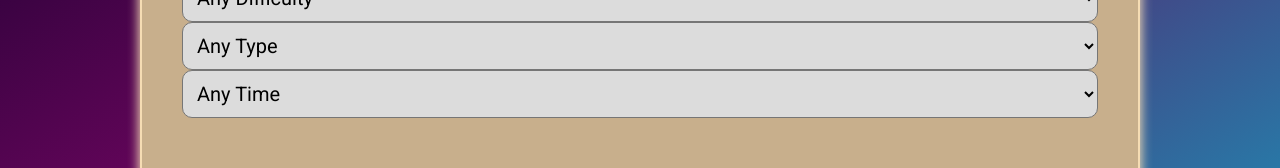
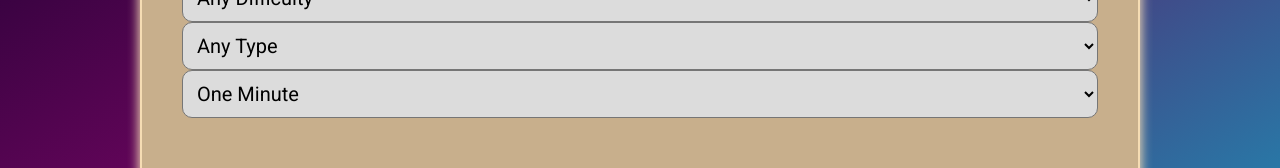
Before and after one commit to RKeyIT/React_01.24, a React (Vite) app: page / in a window 1280 px wide. Shown: the part 347-515 px from the top of the page. Built offline with nearby package versions, Linux system fonts and the light colour scheme; a web font is replaced by a local one.

Commit message:
feat: Timer resseting after any submit answer action

```diff
--- a/src/entities/CloseButton/CloseButton.tsx
+++ b/src/entities/CloseButton/CloseButton.tsx
@@ -21,11 +21,9 @@ export const CloseButton: FC<IProps> = ({ title = 'Go home' }) => {
     if (isModalVisible && path !== URLS.GAME) {
       setModalVisible(false)
     }
-  }, [path])
+  }, [isModalVisible, path])
 
   const onCloseButton = () => {
-    if(path === URLS.HOME) return
-
     if (path !== URLS.GAME) {
       return navigate(URLS.HOME)
     }
--- a/src/global.types.tsx
+++ b/src/global.types.tsx
@@ -62,7 +62,6 @@ export const QuizType: IObjectWithOptions = Object.freeze({
 })
 
 export const QuizTime: IObjectWithOptions = Object.freeze({
-  ANY: { id: 'any', name: 'Any Time' },
   one: { id: '1', name: 'One Minute' },
   two: { id: '2', name: 'Two Minutes' },
   five: { id: '5', name: 'Five Minutes' }
--- a/src/pages/Game/Game.tsx
+++ b/src/pages/Game/Game.tsx
@@ -18,6 +18,7 @@ export const Game: FC = () => {
   const navigate = useNavigate()
 
   const game = useAppSelector(store => store.game)
+  const time = useAppSelector(store => store.config.time)
   const dispatch = useAppDispatch()
 
   const { questionCollection, question, correct_answer, incorrect_answers, currentIndex } = game
@@ -75,7 +76,7 @@ export const Game: FC = () => {
   return (
     <div className={styles.Game}>
       <Heading pageName={PageNames.GAME} />
-      <Timer timeoutCallback={submitAnswer}/>
+      <Timer seconds={Number(time) * 60} timeoutCallback={submitAnswer}/>
       <ProgressBar />
       <TextField children={question} />
       <AnswersForm answers={[correct_answer, ...incorrect_answers]}
--- a/src/pages/Home/Home.tsx
+++ b/src/pages/Home/Home.tsx
@@ -4,21 +4,26 @@ import styles from './Home.module.css'
 import { Select } from '../../shared/Select/Select'
 import { PageNames, QuizCategories, QuizDifficulties, QuizTime, QuizType } from '../../global.types'
 import { Heading } from '../../shared/Heading/Heading'
-import { Link } from 'react-router-dom'
+import { Link, useLocation } from 'react-router-dom'
 import { URLS } from '../../router/router.types'
 import { useAppDispatch, useAppSelector } from '../../store'
-import { amountAC, categoryAC, difficultyAC, timeAC, typeAC } from '../../store/configSlice'
+import { amountAC, categoryAC, difficultyAC, resetConfigAC, timeAC, typeAC } from '../../store/configSlice'
+import { useEffect } from 'react'
 
 export const Home = () => {
   const config = useAppSelector(store => store.config)
-
   const dispatch = useAppDispatch()
+  const path = useLocation().pathname
 
   const dispatchAmount = (payload: number) => dispatch(amountAC(payload));
   const dispatchCategory = (payload: string) => dispatch(categoryAC(payload));
   const dispatchDifficulty = (payload: string) => dispatch(difficultyAC(payload));
   const dispatchType = (payload: string) => dispatch(typeAC(payload));
   const dispatchTime = (payload: string) => dispatch(timeAC(payload));
+
+  // TODO - Returning to the Home page should trigger config resetting
+  // FIXME - Is useEffect without dependencies will reset config after any dispatch?
+  useEffect(() => { path === URLS.HOME && dispatch(resetConfigAC()) })
 
   return (
     <div className={styles.Home}>
--- a/src/shared/Timer/Timer.tsx
+++ b/src/shared/Timer/Timer.tsx
@@ -34,8 +34,11 @@ export const Timer: FC<IProps> = ({ seconds = 60, timeoutCallback = () => {} })
       })
     }, 1000)
 
-    return () => clearInterval(interval)
-  }, [])
+    return () => {
+      setTime(initialState)
+      return clearInterval(interval)
+    }
+  }, [timeoutCallback])
 
   // REVIEW - is it clear usage?
   useEffect(() => {
--- a/src/store/configSlice.tsx
+++ b/src/store/configSlice.tsx
@@ -6,7 +6,7 @@ const initialState = {
     category: QuizCategories.ANY.id,
     difficulty: QuizDifficulties.ANY.id,
     type: QuizType.ANY.id,
-    time: QuizTime.ANY.id,
+    time: QuizTime.one.id,
     minQuestionsCount: 5,
     maxQuestionsCount: 15,
 }
@@ -20,10 +20,10 @@ const configSlice = createSlice({
         difficultyAC: (state, action) => { state.difficulty = action.payload },
         typeAC: (state, action) => { state.type = action.payload },
         timeAC: (state, action) => { state.time = action.payload },
-        resetAC: (state) => { state = initialState }
+        resetConfigAC: (state) => { state = initialState }
     }
 })
 
 export const configReducer = configSlice.reducer
 
-export const { amountAC, categoryAC, difficultyAC, resetAC, timeAC, typeAC } = configSlice.actions
+export const { amountAC, categoryAC, difficultyAC, resetConfigAC, timeAC, typeAC } = configSlice.actions
--- a/src/store/gameSlice.tsx
+++ b/src/store/gameSlice.tsx
@@ -37,7 +37,7 @@ const gameSlice = createSlice({
         questionAC: (state, action) => { state.question = action.payload },
         correctAC: (state, action) => { state.correct_answer = action.payload },
         incorrectAC: (state, action) => { state.incorrect_answers = action.payload },
-        resetAC: (state) => { state = initialState },
+        resetGameAC: (state) => { state = initialState },
         collectionAC: (state, action) => {
             state.questionCollection = action.payload;
             state.currentIndex = 0;
@@ -55,4 +55,4 @@ const gameSlice = createSlice({
 
 export const gameReducer = gameSlice.reducer
 
-export const { collectionAC, indexAC, correctAC, incorrectAC, questionAC, resetAC, answerAC } = gameSlice.actions
+export const { collectionAC, indexAC, correctAC, incorrectAC, questionAC, resetGameAC, answerAC } = gameSlice.actions
```
